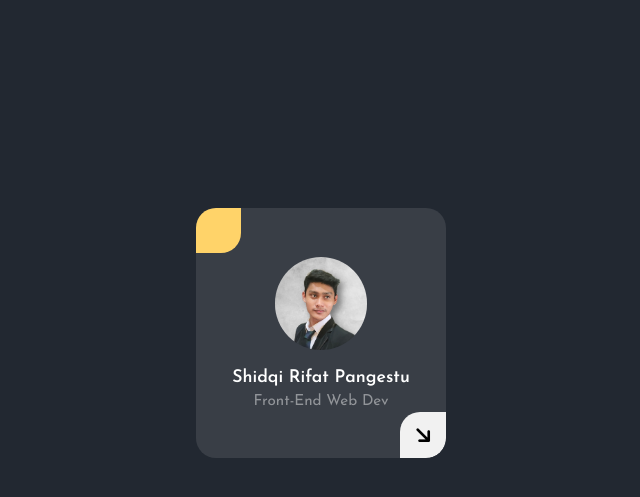
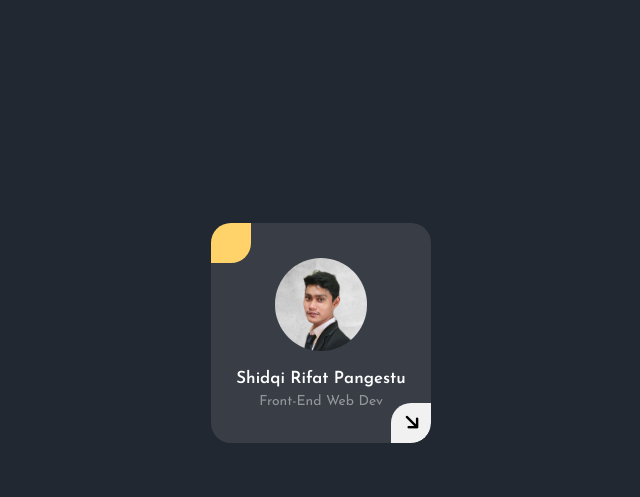
Before and after one commit to shidqirifat/profile-card, a plain HTML site: page index.html in a window 1280 px wide. Shown: the part 67-564 px from the top of the page, without its empty margins (319-959 px from the left). Drawn offline with Linux system fonts and the light colour scheme.

Commit message:
resize container, font-size, and change the picture

```diff
--- a/index.html
+++ b/index.html
@@ -10,7 +10,7 @@
   <body>
     <div class="container">
       <div class="profile-container">
-        <img class="profile-img" src="./img-profile.png" />
+        <img class="profile-img" src="./shidqi.png" />
         <p class="profile-name">Shidqi Rifat Pangestu</p>
         <p class="profile-title">Front-End Web Dev</p>
         <div class="arrow">
@@ -36,7 +36,7 @@
           <a target="_blank" href="https://www.instagram.com/shidqirifat19/"
             ><i class="fab fa-instagram"></i
           ></a>
-          <a href="mailto: rifatpangestu.com"
+          <a href="mailto: rifatpangestu87@gmail.com"
             ><i class="fas fa-envelope"></i
           ></a>
         </div>
--- a/style.css
+++ b/style.css
@@ -17,8 +17,8 @@ body {
 }
 .container {
   position: relative;
-  width: 250px;
-  height: 250px;
+  width: 220px;
+  height: 220px;
   background: #393e46;
   color: white;
   border-radius: 20px;
@@ -40,17 +40,17 @@ body {
   transition: all 0.5s;
 }
 .profile-img {
-  width: 37%;
+  width: 42%;
   border-radius: 50%;
 }
 .profile-name {
-  font-size: 1.1rem;
+  font-size: 1.05rem;
   font-weight: 600;
   padding-top: 1.2rem;
   padding-bottom: 0.5rem;
 }
 .profile-title {
-  font-size: 0.95rem;
+  font-size: 0.87rem;
   font-weight: 400;
   color: rgba(255, 255, 255, 0.45);
 }
@@ -59,14 +59,14 @@ body {
   display: flex;
   justify-content: center;
   align-items: center;
-  width: 46px;
-  height: 46px;
+  width: 40px;
+  height: 40px;
   border-top-left-radius: 20px;
   border-bottom-right-radius: 20px;
   position: absolute;
   bottom: 0;
   right: 0;
-  font-size: 1.3rem;
+  font-size: 1.2rem;
   background: rgb(241, 241, 241);
   color: black;
   z-index: 2;
@@ -85,7 +85,7 @@ body {
   justify-content: flex-start;
   align-items: flex-start;
   gap: 1.3rem;
-  padding: 40px 30px;
+  padding: 2rem 1.6rem;
   right: 82%;
   bottom: 182%;
   transform: rotate(90deg);
@@ -106,7 +106,7 @@ body {
   transform: rotate(0);
 }
 .skill-title {
-  font-size: 1.3rem;
+  font-size: 1.2rem;
   font-weight: 600;
 }
 .skills {
@@ -115,10 +115,10 @@ body {
 }
 .skill {
   display: inline-block;
-  font-size: 0.65rem;
+  font-size: 0.7rem;
   /* font-weight: 600; */
   width: max-content;
-  padding: 0.5rem 0.9rem;
+  padding: 0.4rem 0.8rem;
   border-radius: 5px;
   border: 1px solid rgba(34, 40, 49, 0.9);
   margin-right: 0.3rem;
@@ -132,7 +132,7 @@ body {
   gap: 1.3rem;
 }
 .socials i {
-  font-size: 1.3rem;
+  font-size: 1.2rem;
   color: rgba(34, 40, 49, 0.8);
 }
 .socials i:hover {
```
Also changed, not shown: img-profile.png (deleted), shidqi.png (added).
